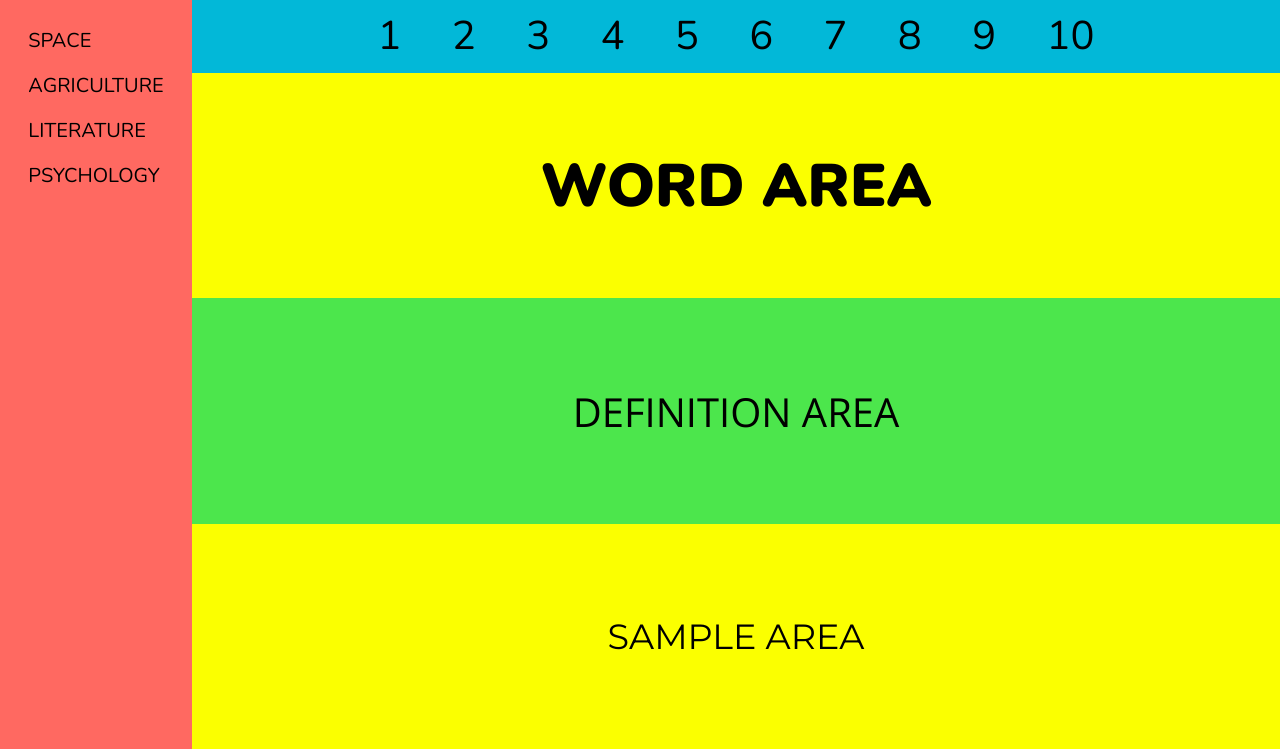
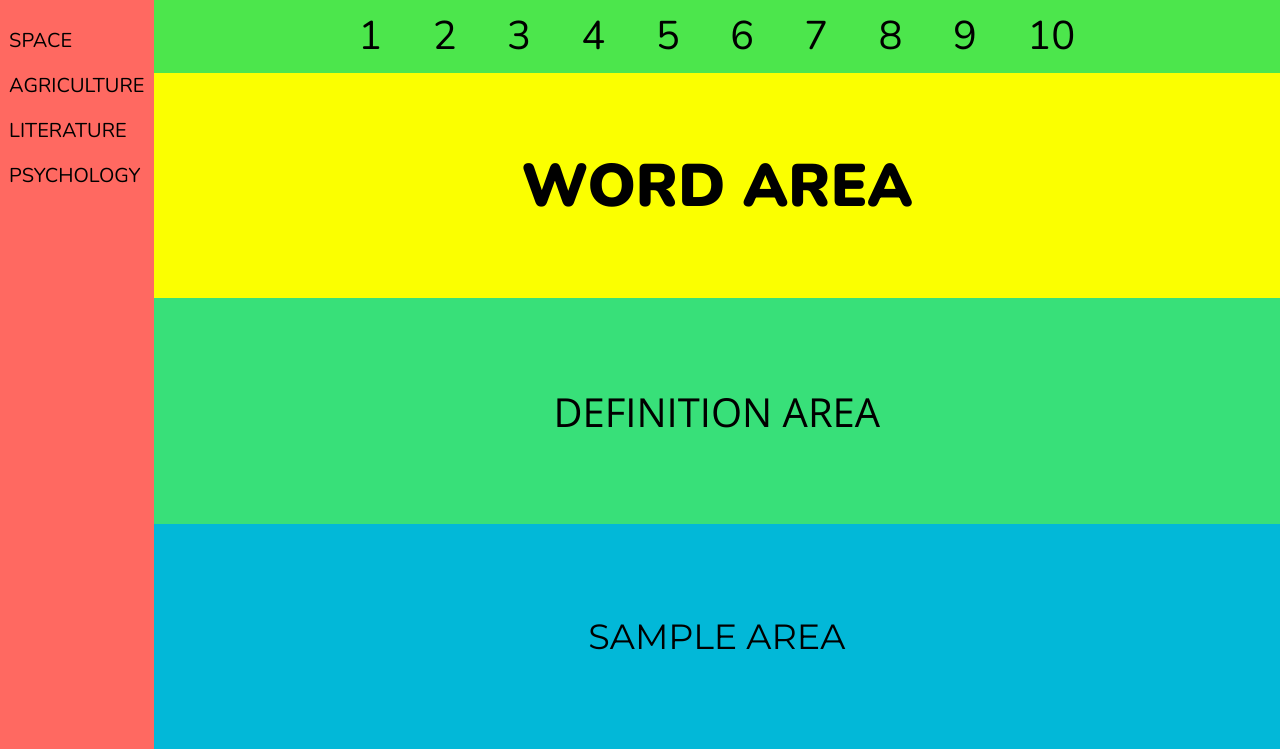
Before and after one commit to rcpml/site-main, a website: page pages/vocabulary_train/vocabulary_train.html in a window 1280 px wide. Shown: the part 57-806 px from the top of the page. Drawn offline with nearby package versions, Linux system fonts and the light colour scheme.

Commit message:
Vocabulary Train: Before layout reorganization

```diff
--- a/pages/vocabulary_train/vocabulary_train.scss
+++ b/pages/vocabulary_train/vocabulary_train.scss
@@ -20,7 +20,7 @@
     grid-area: main;
     height: 94vh;
     display: grid;
-    grid-template-columns: 15vw 85vw;
+    grid-template-columns: 12vw 88vw;
     border-top: $black-primary dashed .1rem;
 
     font-family: 'Nunito', sans-serif;
@@ -70,7 +70,7 @@
 
 
         #itemNumbers {
-          background-color: $blue-primary;
+          background-color: $green-primary;
           width: 100%;
           height: 100%;
           @include flexcenter;
@@ -120,7 +120,7 @@
         }
 
         #itemDefinition {
-          background-color: $green-primary;
+          background-color: #38e079;
           width: 100%;
           height: 100%;
           padding: 0% 3rem;
@@ -130,7 +130,7 @@
         }
 
         #itemSample {
-          background-color: $yellow-primary;
+          background-color: $blue-primary;
           width: 100%;
           height: 100%;
           padding: 0% 3rem;
```
Also changed, not shown: pages/vocabulary_train/vocabulary_train.css, 1 other file.
